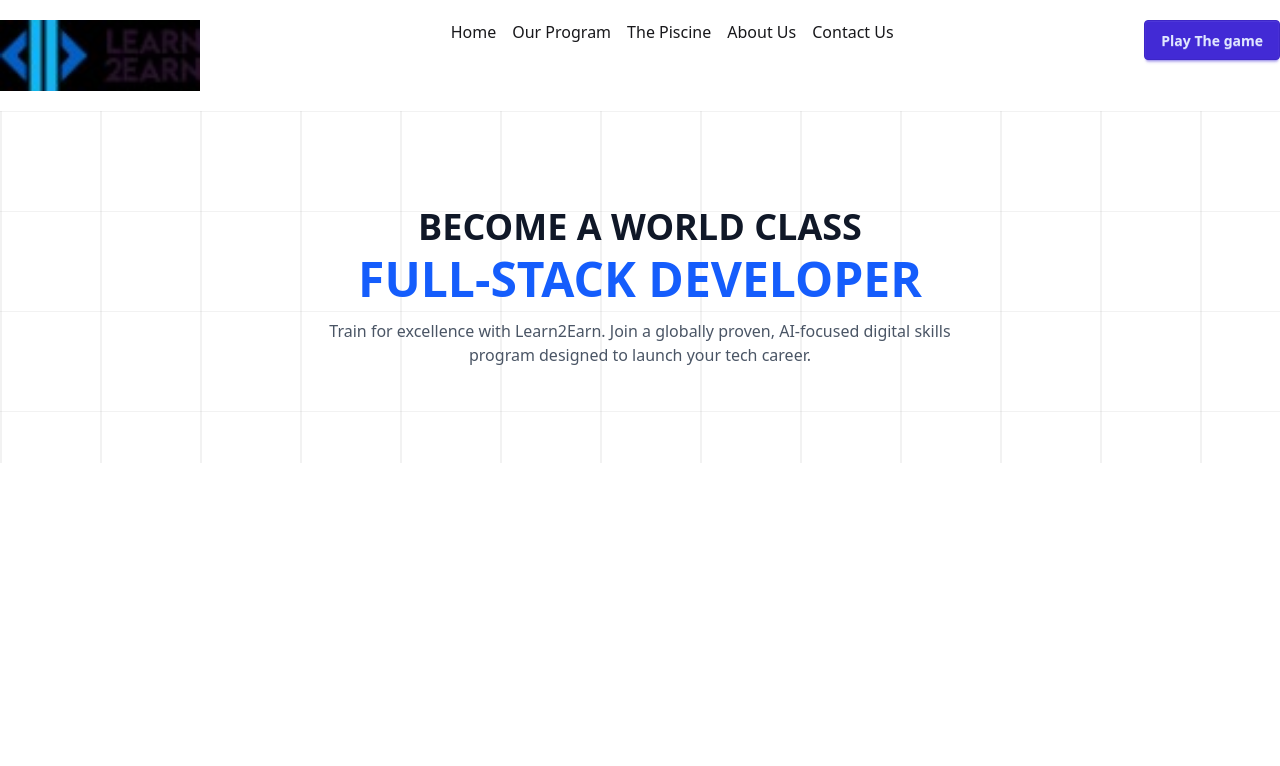
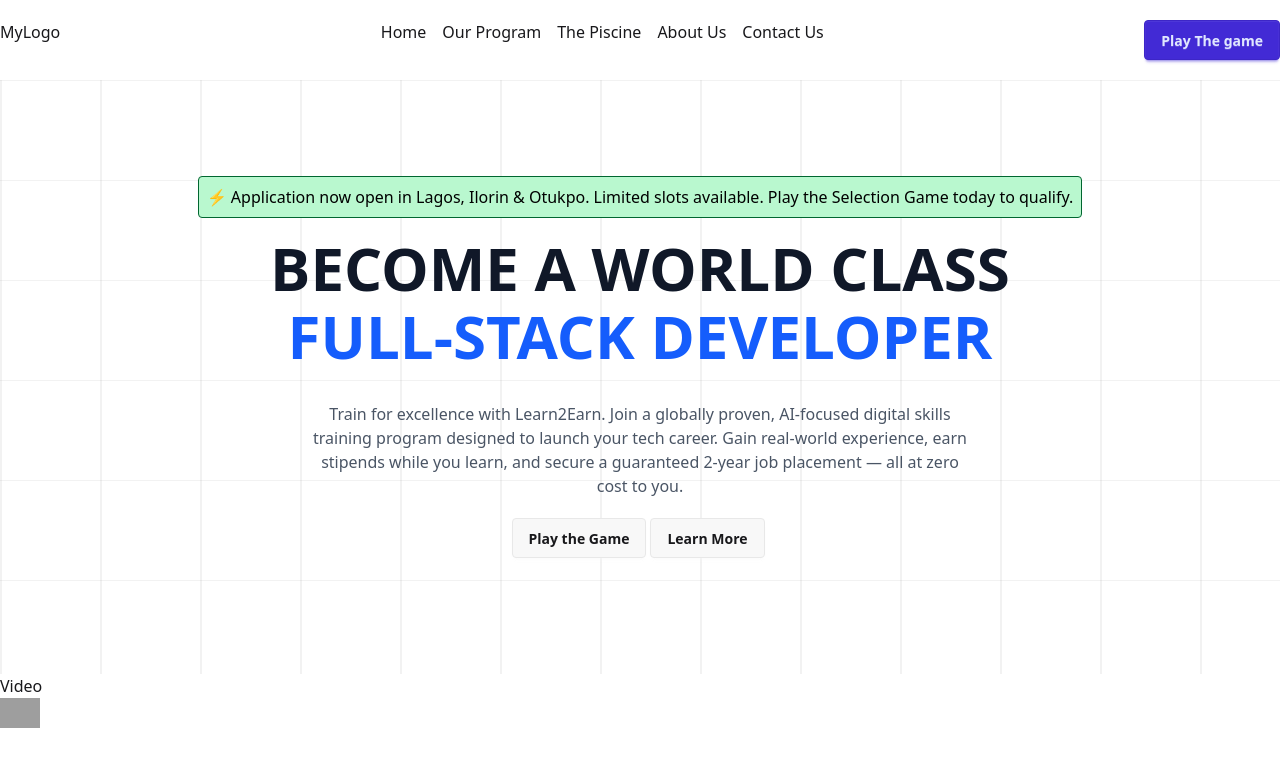
Before and after one commit to Tobadave/Day1, a React app in the folder frontend/: page / in a window 1280 px wide. Shown: the top 766 px of the page. Built offline with nearby package versions, Linux system fonts and the light colour scheme; grey boxes are pictures that could not be loaded; the HTML template or start-up script is replaced by a standard one.

Commit message:
partmers..

```diff
--- /dev/null
+++ b/frontend/src/components/Details.jsx
@@ -0,0 +1,28 @@
+import React from 'react'
+import { partners } from './constants'
+
+
+
+const Details = () => {
+  return (
+    <>
+    <div>
+       {partners.map((index, item)=>(
+        <div key={index}>
+            <h1 className='text-white'>
+                {item.title}</h1>
+
+            <div className=''>
+                <img src={partners} alt="" className='w-10'/>
+            </div>
+        </div>
+
+       ))}
+    </div>
+
+    <div></div>
+    </>
+  )
+}
+
+export default Details
--- a/frontend/src/components/Hero.jsx
+++ b/frontend/src/components/Hero.jsx
@@ -1,17 +1,40 @@
+import { heroData } from "./constants";
+
 function HeroSection() {
   return (
     <section className="relative flex flex-col items-center justify-center py-24 text-center bg-white
       [background-image:linear-gradient(to_right,rgba(0,0,0,0.05)_2px,transparent_2px),linear-gradient(to_bottom,rgba(0,0,0,0.05)_1px,transparent_1px)]
       [background-size:100px_100px]">
-      <h1 className="text-4xl font-bold text-gray-900 mb-2">
-        BECOME A WORLD CLASS
-      </h1>
-      <h2 className="text-5xl font-extrabold text-blue-600">
-        FULL-STACK DEVELOPER
-      </h2>
-      <p className="mt-4 text-gray-600 max-w-2xl">
-        Train for excellence with Learn2Earn. Join a globally proven, AI-focused digital skills program designed to launch your tech career.
-      </p>
+
+      {heroData.map((item, index)=>(
+        <div key={index} className="flex flex-col items-center font-normal">
+        <div
+          className="bg-green-200 text-black border-1 rounded-sm p-2 border-green-800">
+            {item.info}</div>
+
+        <span className="uppercase text-6xl my-5 font-semibold">
+          <h1 className="text-gray-900 mb-2">
+            {item.title}
+          </h1>
+          <h2 className="text-blue-600 m-0">
+            {item.title2}
+          </h2>
+        </span>
+
+          <p className="mt-4 text-gray-600 max-w-2xl">
+            {item.subtitle}
+          </p>
+
+        <div className="flex gap-1 my-5">
+        {item.btnText.map((btn, index)=>(
+          <button key={index} className="btn">
+            {btn}
+          </button>
+        ))}
+          <button className=""></button>
+        </div>
+        </div>
+      ))}
     </section>
   );
 }
--- a/frontend/src/components/Navbar.jsx
+++ b/frontend/src/components/Navbar.jsx
@@ -1,10 +1,13 @@
 import React from 'react'
-import { navbar, mainlogo } from '../components/constants' // assuming it's exported from constants.js
+import { navbar } from '../components/constants' // assuming it's exported from constants.js
 
 const Navbar = () => {
   return (
     <div className='py-5 flex flex-row justify-between '>
-      <img src={mainlogo} alt="" className="w-50"/>
+      <div>
+      {/* <img src={mainlogo} alt="" className="w-50"/> */}
+      MyLogo
+      </div>
 
 
       <ul className="flex gap-4">
--- /dev/null
+++ b/frontend/src/components/Video.jsx
@@ -0,0 +1,7 @@
+import React from 'react'
+
+export const Video = () => {
+  return (
+    <div>Video</div>
+  )
+}
--- a/frontend/src/components/constants.js
+++ b/frontend/src/components/constants.js
@@ -18,10 +18,12 @@ import logo from "../assets/icons/mainlogo.png"
 
 export const mainlogo = logo;
 export const navbar = ["Home", "Our Program", "The Piscine", "About Us", "Contact Us"];
+
 export const heroData = [
   {
     info: "⚡ Application now open in Lagos, Ilorin & Otukpo. Limited slots available. Play the Selection Game today to qualify.",
-    title: "Become a world class full-stack developer",
+    title: "Become a world class",
+    title2 : "full-stack developer",
     subtitle:
       "Train for excellence with Learn2Earn. Join a globally proven, AI-focused digital skills training program designed to launch your tech career. Gain real-world experience, earn stipends while you learn, and secure a guaranteed 2-year job placement — all at zero cost to you.",
     btnText : ["Play the Game", "Learn More"],
--- a/frontend/src/pages/Landingpage.jsx
+++ b/frontend/src/pages/Landingpage.jsx
@@ -1,6 +1,9 @@
 import React from 'react'
 import Hero from "../components/Hero"
 import Navbar from '../components/Navbar'
+import { Video } from '../components/Video'
+import Details from '../components/Details'
+
 
 
 const Landingpage = () => {
@@ -8,6 +11,8 @@ const Landingpage = () => {
     <>
     <Navbar />
     <Hero />
+    <Video />
+    <Details />
     </>
   )
 }
```
